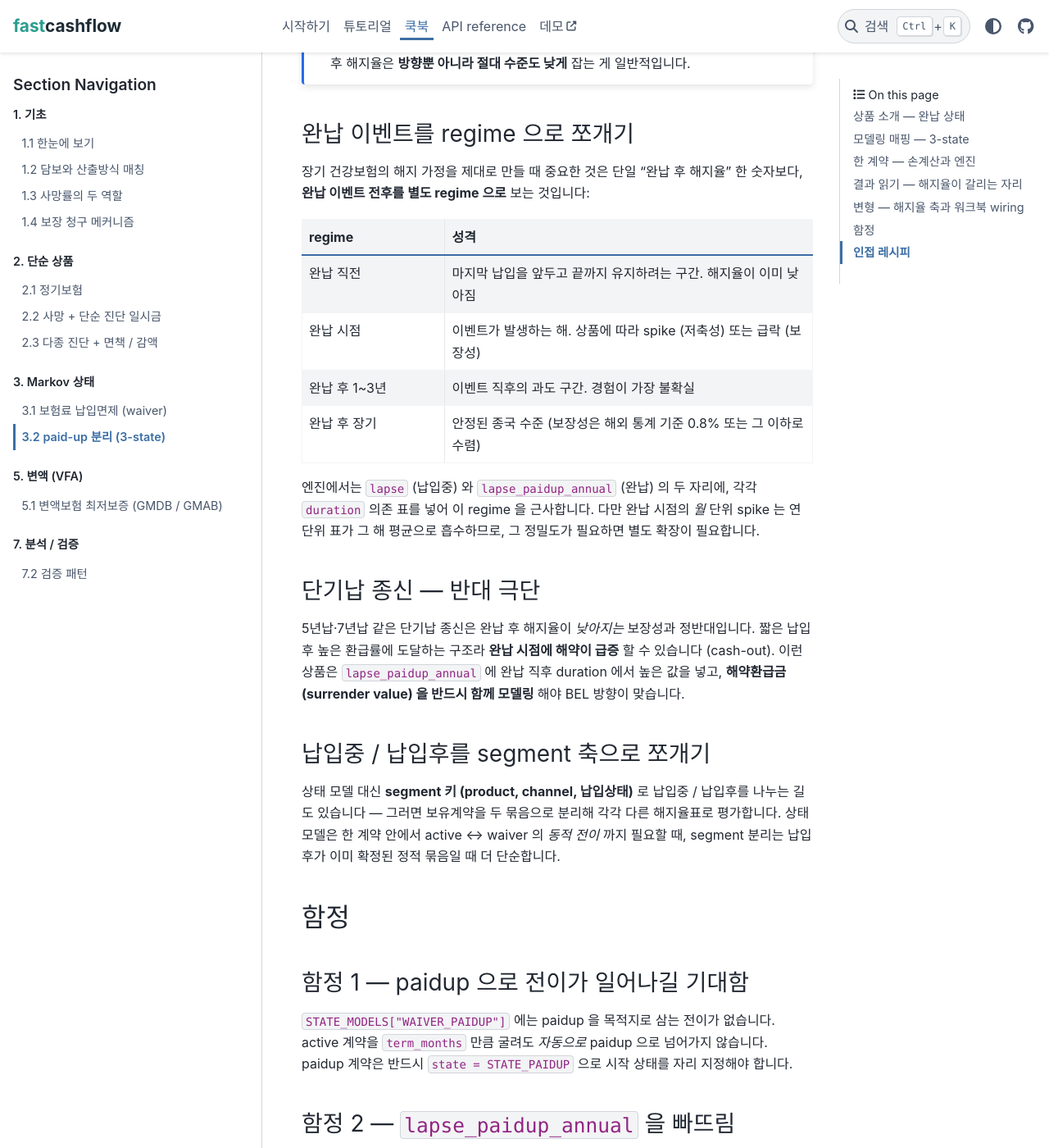
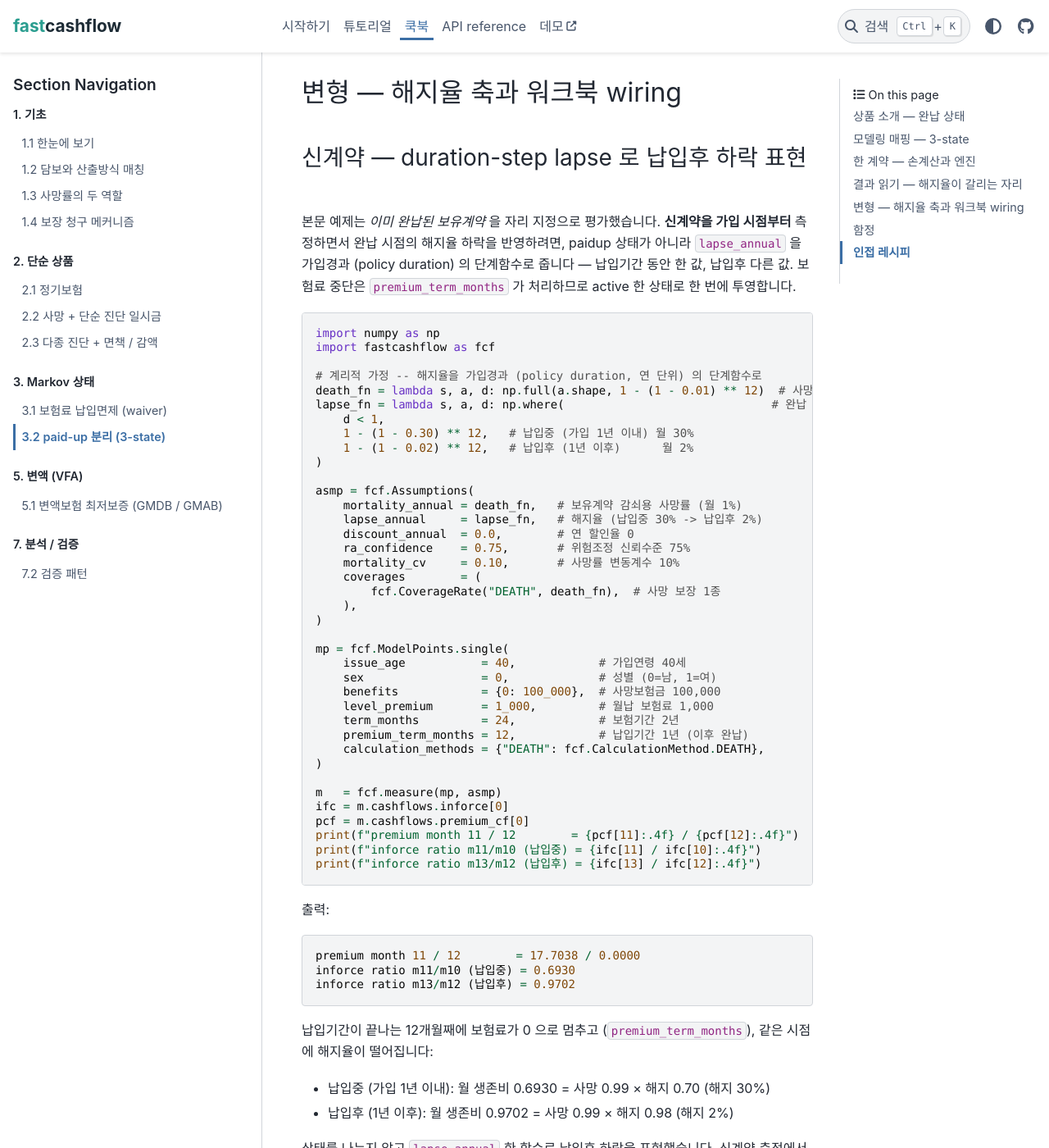
Before and after one commit to seokhoonj/fastcashflow, a Sphinx documentation site: the page built from docs/cookbook/markov/paid-up.md, in a window 1280 px wide and 1400 px high, scrolled down 5436 px. Shown: the whole window at 82% size. Built offline with Sphinx 7.4.7 and the PyData theme 0.15.4, drawn with Linux system fonts in a browser that asks for light colours; some of the changed text lies outside the part shown.

Commit message:
docs: distinguish new-business vs in-force paid-up lapse in cookbook 3.2
Two valuation modes for the post-payment lapse rate: a new contract from
issue uses a duration-stepped lapse_annual (premiums stop via
premium_term_months, no paidup state needed); an already paid-up in-force
cohort is seated as STATE_PAIDUP. The engine has no time-triggered
transition, so a from-issue contract never auto-enters paidup -- the two
modes are not interchangeable. Adds the distinction up front and a worked
duration-step example in the variations section.

````diff
--- a/docs/cookbook/markov/paid-up.md
+++ b/docs/cookbook/markov/paid-up.md
@@ -51,16 +51,45 @@
 - **paidup** — 완납. 보험료를 안 내고 보장은 계속. 사망 *과* 납입후
   해지로 빠져나감 — 이 해지율이 active 와 다르다는 게 핵심.
 
-```{admonition} paidup 으로는 전이가 아니라 "자리 지정" 으로 들어간다
+완납을 엔진에서 다루는 길은 **측정 대상이 신계약이냐 보유계약이냐** 에 따라
+갈립니다. 이 구분이 paid-up 모델을 이해하는 핵심입니다.
+
+```{list-table}
+:header-rows: 1
+:widths: 22 42 36
+
+* - 측정 대상
+  - 납입후 해지율을 다루는 법
+  - paidup 상태
+* - **신계약** (가입 시점부터 측정)
+  - `lapse_annual` 을 가입경과 (policy duration) 의 단계함수로 — 납입기간
+    동안과 이후에 다른 값. 보험료 중단은 `premium_term_months` 가 처리.
+  - **불필요** (active 한 상태로 끝)
+* - **보유계약** (이미 완납된 납입후 코호트의 결산)
+  - `state = STATE_PAIDUP` 으로 **자리 지정** 해 잔여 기간만 평가
+  - **필요** — 이 챕터의 예제
+```
+
+```{admonition} 왜 신계약은 paidup 상태로 "전이" 하지 않나
 :class: important
 
-`STATE_MODELS["WAIVER_PAIDUP"]` 에는 **paidup 을 목적지로 삼는 전이가
-없습니다.** active -> paidup 은 납입기간 종료라는 *결정론적* 사건이지
-확률적 전이율이 아니기 때문입니다. 따라서 paidup 계약은 model point 를
-처음부터 `state = STATE_PAIDUP` 으로 **자리 지정** 해서 평가합니다 —
-"신계약이 시간이 지나 완납됨" 의 동적 전이가 아니라, **이미 완납된
-보유계약을 결산 시점에 평가** 하는 시나리오입니다. (보유계약 평가의 입력
-구조는 [튜토리얼 11장](../../tutorial/11-in-practice) 참조.)
+엔진의 상태 전이는 모두 **확률적 (rate-driven)** 입니다 — "몇 월이 되면
+무조건 active -> paidup" 같은 *시점 트리거 전이* (특정 시점에 확률이 아니라
+결정론적으로 일어나는 전이) 가 없습니다. 그래서 active 로 시작한 신계약을
+`term_months` 만큼 굴려도 **자동으로 paidup 으로 넘어가지 않고**, 끝까지
+active 상태에 남아 `lapse_annual` 을 계속 씁니다 (보험료만
+`premium_term_months` 로 멈춤). 따라서:
+
+- **신계약** 에서 납입후 해지율 하락을 반영하려면 `lapse_annual` 자체를
+  가입경과 의존 단계함수로 줍니다 (아래 **변형** 참조). paidup 상태가
+  필요 없습니다.
+- **paidup 상태 + 자리 지정** 은 *이미 완납된 보유계약* 을 결산일에 평가할
+  때의 도구입니다 — 지나간 납입기간을 다시 굴리지 않고 잔여 구간만 납입후
+  해지율로 봅니다. 이 챕터의 예제가 이 경우입니다. (보유계약 평가의 입력
+  구조는 [튜토리얼 11장](../../tutorial/11-in-practice) 참조.)
+
+두 경로는 **서로 다른 측정 모드** 라 바꿔 쓸 수 없습니다 — 신계약 CSM 을
+paidup 자리 지정으로 구하면 납입기간을 건너뛴 꼬리만 평가돼 틀립니다.
 ```
 
 ## 모델링 매핑 — 3-state
@@ -217,6 +246,83 @@
 
 ## 변형 — 해지율 축과 워크북 wiring
 
+### 신계약 — duration-step lapse 로 납입후 하락 표현
+
+본문 예제는 *이미 완납된 보유계약* 을 자리 지정으로 평가했습니다.
+**신계약을 가입 시점부터** 측정하면서 완납 시점의 해지율 하락을 반영하려면,
+paidup 상태가 아니라 `lapse_annual` 을 가입경과 (policy duration) 의
+단계함수로 줍니다 — 납입기간 동안 한 값, 납입후 다른 값. 보험료 중단은
+`premium_term_months` 가 처리하므로 active 한 상태로 한 번에 투영합니다.
+
+```python
+import numpy as np
+import fastcashflow as fcf
+
+# 계리적 가정 -- 해지율을 가입경과 (policy duration, 연 단위) 의 단계함수로
+death_fn = lambda s, a, d: np.full(a.shape, 1 - (1 - 0.01) ** 12)  # 사망률 월 1%
+lapse_fn = lambda s, a, d: np.where(                              # 완납 시점에 해지율 하락
+    d < 1,
+    1 - (1 - 0.30) ** 12,   # 납입중 (가입 1년 이내) 월 30%
+    1 - (1 - 0.02) ** 12,   # 납입후 (1년 이후)      월 2%
+)
+
+asmp = fcf.Assumptions(
+    mortality_annual = death_fn,   # 보유계약 감쇠용 사망률 (월 1%)
+    lapse_annual     = lapse_fn,   # 해지율 (납입중 30% -> 납입후 2%)
+    discount_annual  = 0.0,        # 연 할인율 0
+    ra_confidence    = 0.75,       # 위험조정 신뢰수준 75%
+    mortality_cv     = 0.10,       # 사망률 변동계수 10%
+    coverages        = (
+        fcf.CoverageRate("DEATH", death_fn),  # 사망 보장 1종
+    ),
+)
+
+mp = fcf.ModelPoints.single(
+    issue_age           = 40,            # 가입연령 40세
+    sex                 = 0,             # 성별 (0=남, 1=여)
+    benefits            = {0: 100_000},  # 사망보험금 100,000
+    level_premium       = 1_000,         # 월납 보험료 1,000
+    term_months         = 24,            # 보험기간 2년
+    premium_term_months = 12,            # 납입기간 1년 (이후 완납)
+    calculation_methods = {"DEATH": fcf.CalculationMethod.DEATH},
+)
+
+m   = fcf.measure(mp, asmp)
+ifc = m.cashflows.inforce[0]
+pcf = m.cashflows.premium_cf[0]
+print(f"premium month 11 / 12        = {pcf[11]:.4f} / {pcf[12]:.4f}")  # 보험료 중단
+print(f"inforce ratio m11/m10 (납입중) = {ifc[11] / ifc[10]:.4f}")        # 해지 30%
+print(f"inforce ratio m13/m12 (납입후) = {ifc[13] / ifc[12]:.4f}")        # 해지 2%
+```
+
+출력:
+
+```
+premium month 11 / 12        = 17.7038 / 0.0000
+inforce ratio m11/m10 (납입중) = 0.6930
+inforce ratio m13/m12 (납입후) = 0.9702
+```
+
+납입기간이 끝나는 12개월째에 보험료가 0 으로 멈추고 (`premium_term_months`),
+같은 시점에 해지율이 떨어집니다:
+
+- 납입중 (가입 1년 이내): 월 생존비 0.6930 = 사망 0.99 × 해지 0.70 (해지 30%)
+- 납입후 (1년 이후):      월 생존비 0.9702 = 사망 0.99 × 해지 0.98 (해지 2%)
+
+상태를 나누지 않고 `lapse_annual` 한 함수로 납입후 하락을 표현했습니다.
+신계약 측정에서는 이 길이 가장 단순합니다 — paidup 을 별도 상태로 두는 것은
+보유계약 결산처럼 *시작부터 완납 상태인* 계약을 평가할 때입니다.
+
+```{admonition} 단계는 연 경계에서만
+:class: note
+
+`lapse_annual` 의 `duration` 인자는 **연 단위 가입경과** 입니다 (엔진이
+해지율을 가입연도별 격자로 평가). 따라서 단계함수의 전환점도 연 경계에만
+놓입니다 — 납입기간이 12 / 24 / 36개월 처럼 정수 연이면 정확히 맞고, 18개월
+처럼 연 중간이면 그 해 평균으로 흡수됩니다. 월 단위 정밀도가 필요하면 별도
+확장이 필요합니다.
+```
+
 ### 완납 후 해지율의 현실적 수준
 
 본문 예제의 "월 2%" 는 손계산 대비를 또렷이 하려는 **과장값** 입니다.
````
